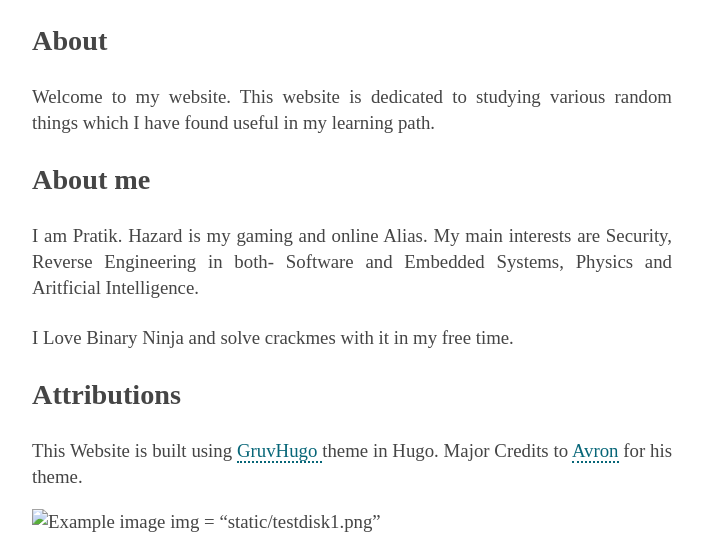
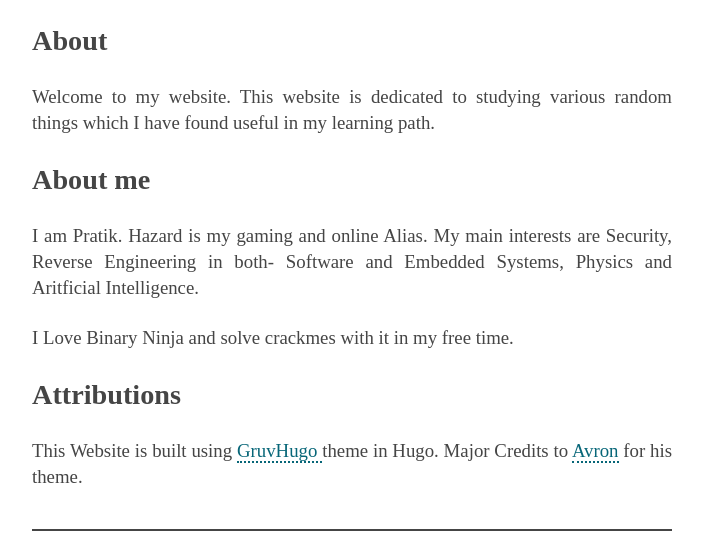
Before and after one commit to hazardkadam1999/Blog, a plain HTML site: page about/index.html in a window 1280 px wide. Shown: the part 89-634 px from the top of the page, without its empty margins (288-1004 px from the left). Drawn offline with nearby package versions, Linux system fonts and the light colour scheme.

Commit message:
Edit About

```diff
--- a/about/index.html
+++ b/about/index.html
@@ -102,8 +102,6 @@ Attributions This Website is built using GruvHugo  theme in Hugo."/>
 <p>I Love Binary Ninja and solve crackmes with it in my free time.</p>
 <h2 id="attributions">Attributions</h2>
 <p>This Website is built using <a href="https://themes.gohugo.io/themes/gruvhugo/">GruvHugo </a> theme in Hugo. Major Credits to <a href="https://gitlab.com/avron">Avron</a> for his theme.</p>
-<p><img src="static/testdisk1.png" alt="Example image">
-img = &ldquo;static/testdisk1.png&rdquo;</p>
 
     </div>
 
```
Also changed, not shown: 2 other files.
